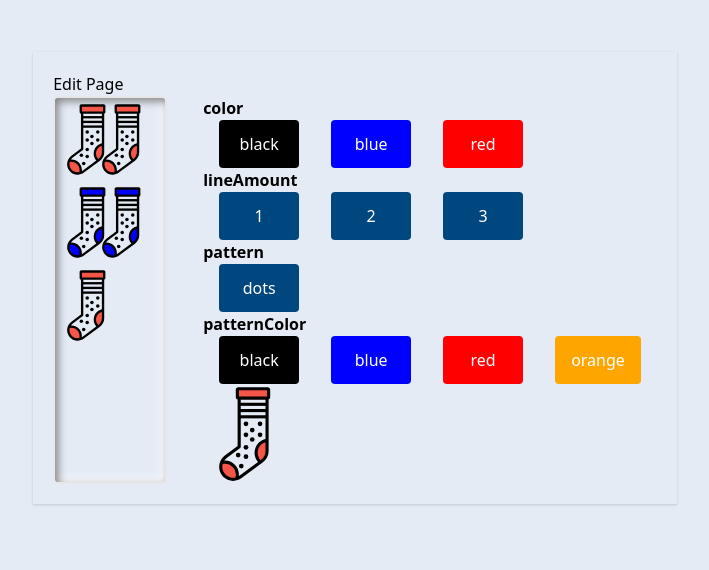
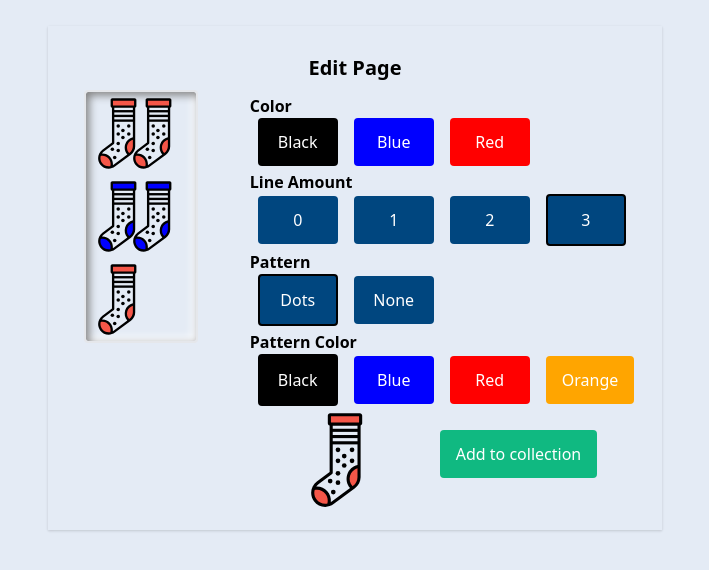
Before and after one commit to mbezard/se-program-socks-pairing, a React (Create React App) app: page /socks-collection-edit in a window 1280 px wide. Shown: the part 122-692 px from the top of the page, without its empty margins (285-994 px from the left). Built offline with nearby package versions, Linux system fonts and the light colour scheme.

Commit message:
adding socks working

```diff
--- a/src/components/pages/MainPage.js
+++ b/src/components/pages/MainPage.js
@@ -5,7 +5,7 @@ export default function MainPage() {
     return(<div className={"h-screen flex content-center bg-greyLight-1"}>
         <div className={"m-auto shadow flex flex-col content-center p-5"}>
             <div className={"text-center m-5 font-bold"}>CHOOSE PROBLEM</div>
-            <button className={"button-primay m-5"}><Link to={"/socks-pairing"}>Socks Pairing</Link></button>
+            <button className={"button-primary m-5"}><Link to={"/socks-pairing"}>Socks Pairing</Link></button>
         </div>
     </div>)
 
--- a/src/components/pages/SocksEditPage.js
+++ b/src/components/pages/SocksEditPage.js
@@ -1,66 +1,74 @@
 import React, {useState} from "react";
 import SockCollectionComponent from "../components/SockCollectionComponent";
 import Sock, {paramDict} from "../utils/algo/class/Sock";
-import {useSelector} from "react-redux";
+import {useDispatch, useSelector} from "react-redux";
 import {sockCollectionSelector} from "../utils/store/SockCollection/SockCollectionSelector";
+import {toStandardCase} from "../utils/utilsFunctions";
+import {addSock, setSockCollection} from "../utils/store/SockCollection/SockCollectionActions";
 
 export default function SocksEditPage() {
     const [newSock, setNewSock] = useState(new Sock())
+    const dispatch = useDispatch()
     const socks = useSelector(sockCollectionSelector)
-    console.log("updaete")
+    // console.log("updaete")
     const handleButtonClick = (param, value) => {
         // console.log("edit", param, value)
         setNewSock(prevState => {
             prevState.param[param] = value
-            console.log(prevState, "change:", )
+            console.log(prevState, "change:",)
             return {...prevState}
         })
+    }
+
+    const handleAddToCollection = () => {
+        dispatch(setSockCollection([...socks, newSock]))
+        // setNewSock(new Sock())
     }
 
     return <>
         <div className={"h-screen flex content-center bg-greyLight-1"}>
             <div className={"m-auto shadow flex flex-col content-center p-5"}>
 
-                <div>Edit Page</div>
+                <div className={"text-center m-2 text-xl font-bold"}>Edit Page</div>
                 <div className={"flex flex-inline"}>
+                    <div className={"mx-4"}>
                         <SockCollectionComponent socks={socks}/>
+
+                    </div>
                     <div className={"mx-4 h-3/4 bg-black w-1"}/>
                     <div className={"flex flex-col"}>
                         <div>
                             {
                                 Object.keys(paramDict).map((param, i) => (
-                                    <div key={i}>
-                                        <div className={"font-bold"}>{param}</div>
-                                        {param.toLowerCase().includes("color") ?
+                                    <div className={"my-1"} key={i}>
+                                        <div className={"font-bold"}>{toStandardCase(param)}</div>
                                         <div>
                                             {paramDict[param].map((v, j) => (
-                                                    <button className={"button-primay mx-4"}
-                                                            style={{backgroundColor: v, minWidth: "5em"}}
+                                                <button className={"button-primary mx-2 " + (newSock.param[param] === v ? "border-black border-2" : "")}
+                                                        style={{
+                                                            backgroundColor: param.toLowerCase().includes("color") && v,
+                                                            minWidth: "5em"
+                                                        }}
                                                         onClick={() => handleButtonClick(param, v)}
                                                         key={j}>
-                                                        {v}
+                                                    {toStandardCase(v)}
                                                 </button>
                                             ))}
                                         </div>
-                                            :
-                                            <div>
-                                                {paramDict[param].map((v, j) => (
-                                                    <button className={"button-primay mx-4"}
-                                                            style={{minWidth: "5em"}}
-                                                            onClick={() => handleButtonClick(param, v)}
-                                                            key={j}>
-                                                        {v}
-                                                    </button>
-                                                ))}
-                                            </div>
-                                        }
                                     </div>
                                 ))
                             }
                         </div>
 
+                        <div className={"flex justify-evenly"}>
                             <div>
                                 {newSock.getComponent()}
+                            </div>
+                            <div className={"mt-5"}>
+                                <button className={"button-primary bg-green-500"} onClick={handleAddToCollection}>
+                                    Add to collection
+                                </button>
+                            </div>
                         </div>
                     </div>
                 </div>
--- a/src/components/pages/SocksPairing.js
+++ b/src/components/pages/SocksPairing.js
@@ -16,7 +16,7 @@ export default function SocksPairing() {
                 <div>Choose socks pool</div>
                 <SockCollectionComponent socks={socks} />
             </div>
-            <Link to={"/socks-collection-edit"}><button className={"button-primay"}>Click to edit</button></Link>
+            <Link to={"/socks-collection-edit"}><button className={"button-primary"}>Click to edit</button></Link>
             <div>Choose Algorithm</div>
         </div>
     </div>
--- a/src/components/utils/algo/class/Sock.js
+++ b/src/components/utils/algo/class/Sock.js
@@ -26,6 +26,7 @@ class Sock {
             pattern: pattern,
             patternColor: patternColor,
         }
+        if (pattern === "None") this.param.patternColor = "black"
         this.dimensions = {
             height: height,
             width: width,
@@ -63,8 +64,8 @@ class Sock {
 
 export const paramDict = {
     color: ["black", "blue", "red"],
-    lineAmount: [1, 2, 3],
-    pattern: ["dots"],
+    lineAmount: [0, 1, 2, 3],
+    pattern: ["dots", "None"],
     patternColor: ["black", "blue", "red", "orange"],
 
 }
--- a/src/components/utils/store/SockCollection/SockCollectionActions.js
+++ b/src/components/utils/store/SockCollection/SockCollectionActions.js
@@ -7,5 +7,5 @@ export const setSockCollection = (collection) =>  {
 }
 
 export const addSock = (sock) =>  {
-    return dispatch => dispatch({type:ADD_SOCK_TO_COLLECTION, payload:sock})
+    return {type:ADD_SOCK_TO_COLLECTION, payload:sock}
 }
--- /dev/null
+++ b/src/components/utils/utilsFunctions.js
@@ -0,0 +1,5 @@
+export function toStandardCase(s = "") {
+    s = s.toString()
+    const result = s.replace(/([A-Z])/g, " $1");
+    return result.charAt(0).toUpperCase() + result.slice(1)
+}
--- a/src/index.css
+++ b/src/index.css
@@ -3,7 +3,7 @@
 @tailwind utilities;
 
 @layer components {
-    .button-primay {
+    .button-primary {
         @apply bg-primary text-white rounded px-4 py-3 text-center
     }
 
```
Lines whose indentation alone changed are shown as unchanged.
